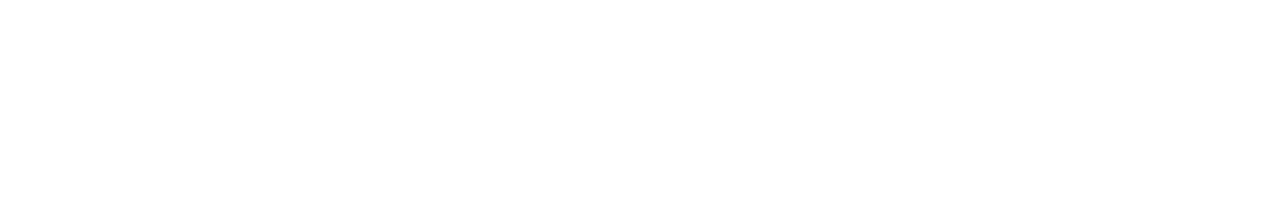
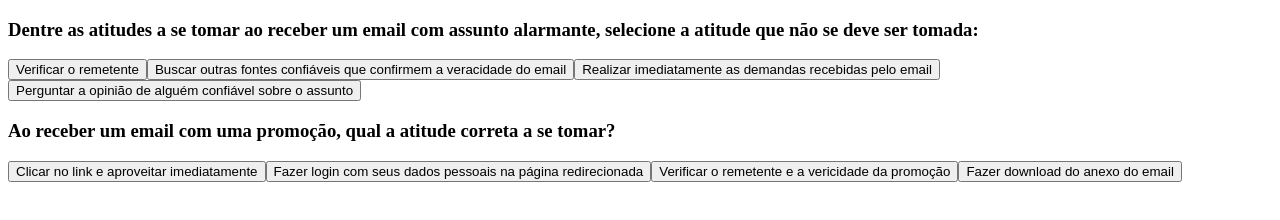
Before and after one commit to ICEI-PUC-Minas-PPLES-TI/PLF-ES-2021-2-TI1-7946100-crimes-ciberneticos-1, a plain HTML site: page Codigo/app/public/html/quiz.html in a window 1280 px wide. Drawn offline with Linux system fonts and the light colour scheme.

Commit message:
criando renderização de quizzes e alertas de sucesso e falha

```diff
--- a/Codigo/app/data/Questions.js
+++ b/Codigo/app/data/Questions.js
@@ -1,12 +1,56 @@
 const QUESTIONS = [
     {
+        id: 1,
         type: "",
-        subject: "",
+        subject: "phishing",
+        challenge: 0,
+        priority: 1,
+        question: "",
+        answers: [
+            "",
+            "",
+            "",
+            ""
+        ],
+        correctAnswersIndex: [2],
+        success: "",
+        failure: "",
+        experience: 15
+    },
+    {
+        id: 2,
+        type: "single",
+        subject: "phishing",
         challenge: 0,
         priority: 0,
-        completed: false,
-        question: "",
-        answers: ["", "", "", ""],
-        correctAnswersIndex: []
-    }
+        question: "Ao receber um email com uma promoção, qual a atitude correta a se tomar?",
+        answers: [
+            "Clicar no link e aproveitar imediatamente",
+            "Fazer login com seus dados pessoais na página redirecionada",
+            "Verificar o remetente e a vericidade da promoção",
+            "Fazer download do anexo do email"
+        ],
+        correctAnswersIndex: [2],
+        success: "Parabéns! Você respondeu corretamente, basta ficar tranquilo e analisar emails suspeitos com bastante atenção que ficará tudo bem!",
+        failure: "Essa não, infelizmente você errou. Nunca confie em emails promocionais ou alarmantes de imediato, sempre verifique cuidadosamente o remetente. Mas fique tranquilo, na próxima você acerta!",
+        experience: 15
+    },
+    {
+        id: 3,
+        type: "single",
+        subject: "phishing",
+        challenge: 0,
+        priority: 1,
+        question: "Dentre as atitudes a se tomar ao receber um email com assunto alarmante, selecione a atitude que não se deve ser tomada:",
+        answers: [
+            "Verificar o remetente",
+            "Buscar outras fontes confiáveis que confirmem a veracidade do email",
+            "Realizar imediatamente as demandas recebidas pelo email",
+            "Perguntar a opinião de alguém confiável sobre o assunto"
+        ],
+        correctAnswersIndex: [2],
+        success: "Parabéns! Hackers sempre tentam usar assuntos alarmantes para te distrair e te preocupar, lembre-se sempre de manter a calma e ter certeza que é verdade, antes de se preocupar.",
+        failure: "Não foi dessa vez. Nunca confie imediatamente em um email com assunto alarmante, pode ser cilada! Mas fique tranquilo, com certeza você acertará na próxima vez!",
+        experience: 15
+    },
 ];
--- /dev/null
+++ b/Codigo/app/data/Users.js
@@ -0,0 +1,28 @@
+const USERS = [
+    {
+        id: 1,
+        name: "",
+        email: "",
+        password: "", /*SHA256*/
+        birthDate: "",
+        completedQuizzes: {
+            total: 0,
+            questionsAnswered: [
+                {
+                    id: 1,
+                    subject: "phishing"
+                }
+            ],
+            hits: 0,
+            misses: 0
+        },
+        experience: 0,
+        configurations: {
+            sound: true,
+            theme: "light",
+            reminders: true,
+            tips: false,
+            mainFontSize: 16
+        }
+    }
+];
--- a/Codigo/app/public/html/quiz.html
+++ b/Codigo/app/public/html/quiz.html
@@ -9,7 +9,14 @@
 </head>
 
 <body>
+    <div id="quiz">
+        <!-- <h3 id="question"></h3>
+        <div id="answers"></div>
+        <button></button> -->
+    </div>
+
     <script src="../../data/Questions.js"></script>
+    <script src="../../data/Users.js"></script>
     <script src="../js/Quiz.js"></script>
 </body>
 
--- a/Codigo/app/public/js/Quiz.js
+++ b/Codigo/app/public/js/Quiz.js
@@ -1,3 +1,6 @@
+const quizHolder = document.getElementById('quiz');
+const quizSize = 2;
+
 const filterByType = (questions, type) => {
     return questions.filter((quest) => {
         if (quest.type == type) {
@@ -6,20 +9,50 @@ const filterByType = (questions, type) => {
     });
 };
 
+const filterByChallenge = (questions, challenge) => {
+    return questions.filter((quest) => {
+        if (quest.challenge == challenge) {
+            return quest;
+        }
+    });
+};
+
+const fetchIsCompletedInfo = (questions) => {
+    const user = USERS[0];
+    const alreadyAnswered = user.completedQuizzes.questionsAnswered;
+    let answeredQuestionsIds = [];
+
+    for (let i = 0; i < alreadyAnswered.length; i++) {
+        answeredQuestionsIds.push(alreadyAnswered[i].id);
+    }
+
+    for (let i = 0; i < questions.length; i++) {
+        if (answeredQuestionsIds.indexOf(questions[i].id) > -1) {
+            questions[i]["completed"] = true;
+            continue;
+        }
+
+        questions[i]["completed"] = false;
+    }
+
+    return questions;
+};
+
 const filterAlreadyDoneQuestions = (questions) => {
+    const questionsWithCompleteInformation = fetchIsCompletedInfo(questions);
     return questions.reduce((acc, cur) => {
-        cur.completed ? acc.done.push(cur) : acc.notDone.push(cur);
+        cur.completed ? acc.alreadyDone.push(cur) : acc.neverDone.push(cur);
         return acc;
-    }, { done: [], notDone: [] });
+    }, { alreadyDone: [], neverDone: [] });
 };
 
 const orderByPriority = (questions) => {
     return questions.sort(function (a, b) {
         if (a.priority > b.priority) {
-            return 1;
+            return -1;
         }
         if (a.priority < b.priority) {
-            return -1;
+            return 1;
         }
 
         return 0;
@@ -28,7 +61,7 @@ const orderByPriority = (questions) => {
 
 const fillQuestionsArray = (preSelected, questions) => {
     for (let i = 0; i < questions.length; i++) {
-        if (preSelected.length >= 10) {
+        if (preSelected.length >= quizSize) {
             break;
         }
         preSelected.push(questions[i]);
@@ -37,16 +70,55 @@ const fillQuestionsArray = (preSelected, questions) => {
     return preSelected;
 };
 
-const fetchQuestions = (type) => {
+const fetchQuestions = (type, challenge) => {
     const quests = type ? filterByType(QUESTIONS, type) : QUESTIONS;
-    const { neverDone, alreadyDone } = filterAlreadyDoneQuestions(quests);
+    const leveledQuests = challenge ? filterByChallenge(quests, challenge) : quests;
+    const { neverDone, alreadyDone } = filterAlreadyDoneQuestions(leveledQuests);
     const firstChoices = orderByPriority(neverDone);
     const seccondChoices = orderByPriority(alreadyDone);
 
-    let questions = fillQuestionsArray([], firstChoices)(questions, seccondChoices);
+    let questions = fillQuestionsArray([], firstChoices);
+    questions = fillQuestionsArray(questions, seccondChoices);
     return questions;
 };
 
+const checkResult = (question, answer) => {
+    if (question.correctAnswersIndex.indexOf(answer) > -1) {
+        // incrementUserHits();
+        // addAnsweredQuestion(question);
+        window.alert(question.success);
+        return;
+    }
+
+    // incrementUserMisses();
+    window.alert(question.failure);
+};
+
+const renderQuestions = (questions) => {
+    for (let i = 0; i < questions.length; i++) {
+        const quizQuestion = document.createElement('div');
+        const question = document.createElement('h3');
+        const answers = document.createElement('div');
+
+        question.innerText = questions[i].question;
+
+        for (let j = 0; j < questions[i].answers.length; j++) {
+            const answer = document.createElement('button');
+            answer.innerText = questions[i].answers[j];
+            answer.onclick = () => checkResult(questions[i], j);
+            answers.appendChild(answer);
+        }
+
+        quizQuestion.appendChild(question);
+        quizQuestion.appendChild(answers);
+
+        quizHolder.appendChild(quizQuestion);
+    }
+}
+
 const init = () => {
-    console.log(fetchQuestions());
+    const questions = fetchQuestions();
+    renderQuestions(questions);
 };
+
+init();
```
